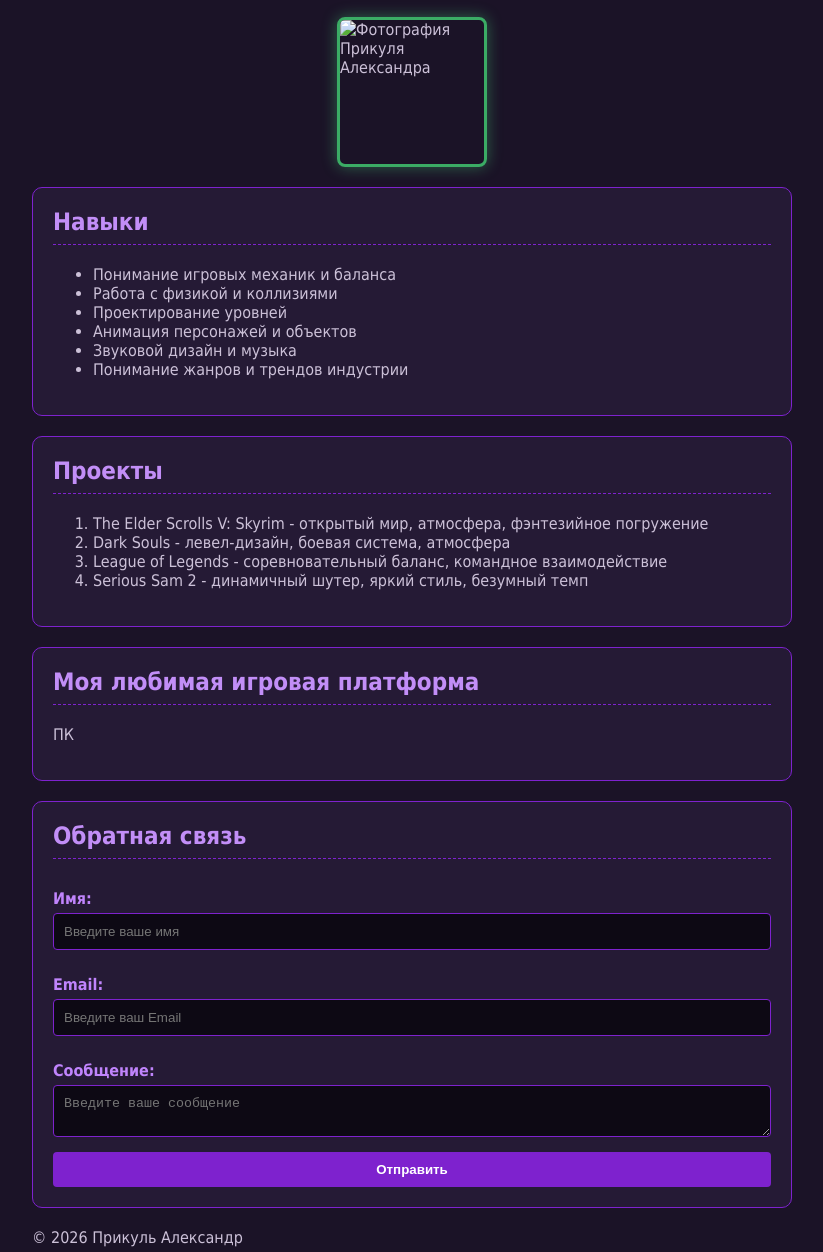
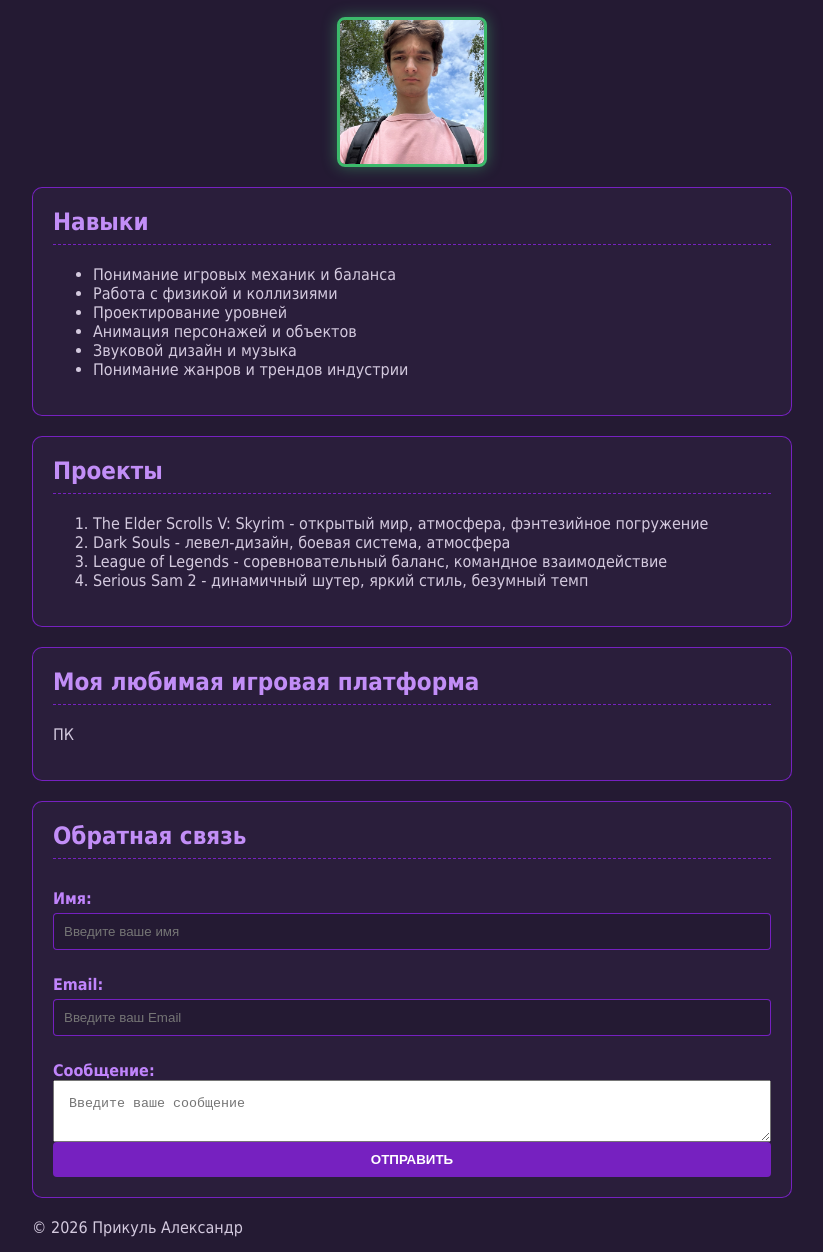
Before and after one commit to Sugary76/932404.prikul.aleksandr.lab2, a plain HTML site: page index.html in a window 1280 px wide. Shown: the part 168-1420 px from the top of the page, without its empty margins (228-1051 px from the left). Drawn offline with Linux system fonts and the light colour scheme.

Commit message:
add css vars and connection methods

```diff
--- a/index.html
+++ b/index.html
@@ -5,6 +5,11 @@
     <meta name="viewport" content="width=device-width, initial-scale=1.0">
     <title>Прикуль Александр 932404. Лабораторная 1. Вариант 5: Геймер и разработчик игр</title>
     <link rel="stylesheet" href="style.css">
+    <style>
+        textarea{
+            padding: 15px;
+            resize: vertical;}
+    </style>
 </head>
 <body>
 <header>
@@ -14,7 +19,7 @@
 
 <main>
 
-    <img src="photo.jpg" alt="Фотография Прикуля Александра" width="240" height="320">
+    <img src="images/photo.jpg" alt="Фотография Прикуля Александра" width="240" height="320">
 
     <section>
         <h2>Навыки</h2>
@@ -68,7 +73,7 @@
             name="message"
             placeholder="Введите ваше сообщение"></textarea>
 
-        <button type="submit">Отправить</button>
+        <button type="submit" style="text-transform: uppercase;">Отправить</button>
     </form>
 </section>
 
--- a/style.css
+++ b/style.css
@@ -1,10 +1,18 @@
+:root{
+    --main-color: #7e22cee8;
+    --accent-color: #3fc971ea;
+    --bg-color: #241a33;
+    --card-bg: #2a1e3b;
+    --text-color: #d4cadf;
+}
+
 * {
     box-sizing: border-box;
 }
 
 body {
-    background-color: #1b1327;
-    color: #ccc1d8;
+    background-color: var(--bg-color);
+    color: var(--text-color);
     font-family: Tahoma, Arial, sans-serif;
     max-width: 800px;
     margin: 0 auto;
@@ -13,18 +21,18 @@ body {
 
 header {
     text-align: center;
-    border-bottom: 2px solid #a75bee;
+    border-bottom: 2px solid var(--main-color);
     padding-bottom: 20px;
     margin-bottom: 20px;
 }
 
 header h1 {
-    color: #bd84f5;
+    color: var(--main-color);
     font-size: 2.2rem;
 }
 
 header p {
-    color: #4ade80;
+    color: var(--accent-color);
     margin-top: 10px;
 }
 
@@ -35,13 +43,13 @@ main img {
     object-fit: cover;
     border-radius: 8px;
     margin: 0 auto 20px auto;
-    border: 3px solid #3bac65;
+    border: 3px solid var(--accent-color);
     box-shadow: 0 0 15px rgba(74, 222, 128, 0.4);
 }
 
 section, aside {
-    background-color: #251a35;
-    border: 1px solid #7e22ce;
+    background-color: var(--card-bg);
+    border: 1px solid var(--main-color);
     border-radius: 10px;
     padding: 20px;
     margin-bottom: 20px;
@@ -49,7 +57,7 @@ section, aside {
 
 h2 {
     color: #c28ef7;
-    border-bottom: 1px dashed #7e22ce;
+    border-bottom: 1px dashed var(--main-color);
     padding-bottom: 8px;
     margin-top: 0;
 }
@@ -65,19 +73,19 @@ label {
     font-weight: bold;
 }
 
-input, textarea {
+input {
     width: 100%;
     padding: 10px;
     margin-top: 5px;
     margin-bottom: 15px;
-    background-color: #0d0914;
-    border: 1px solid #7e22ce;
+    background-color: var(--bg-color);
+    border: 1px solid var(--main-color);
     color: #fff;
     border-radius: 4px;
 }
 
 button {
-    background-color: #7e22ce;
+    background-color: var(--main-color);
     color: white;
     border: none;
     padding: 10px 20px;
@@ -87,6 +95,6 @@ button {
 }
 
 button:hover {
-    background-color: #4ade80;
-    color: #120d1a;
+    background-color: var(--accent-color);
+    color: var(--bg-color);
 }
```
